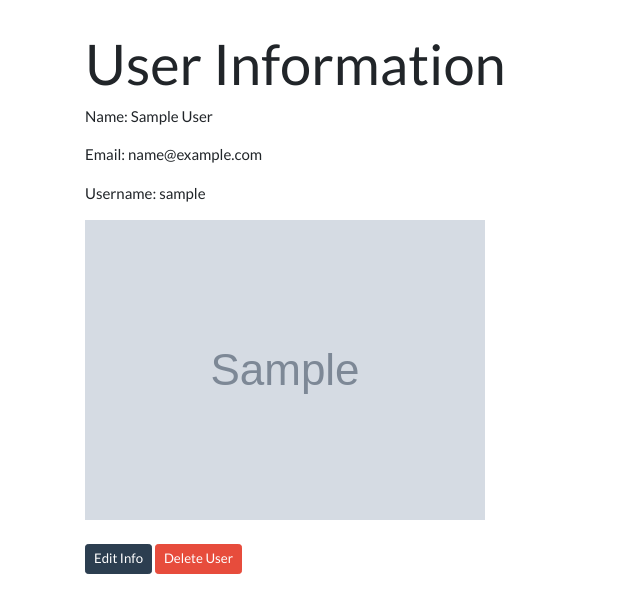
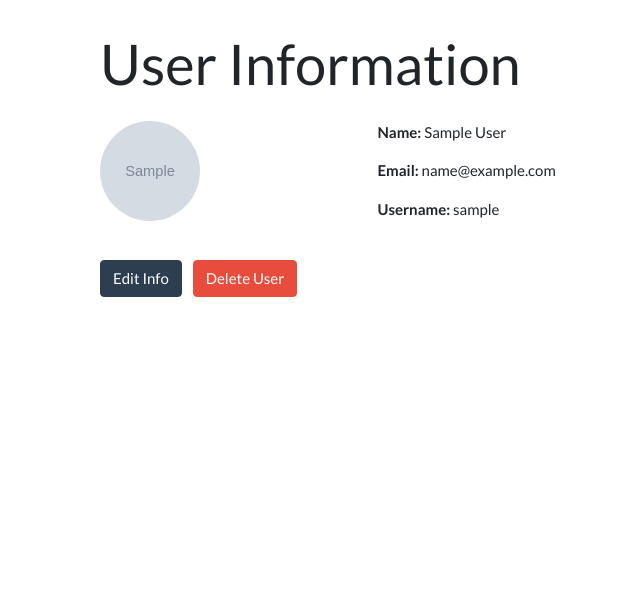
Before and after one commit to ryzac04/PoetPedia, a Flask app: template templates/users/show.html in a window 1280 px wide. Shown: the part 71-684 px from the top of the page, without its empty margins (0-640 px from the left). Run offline with Flask 3, Linux system fonts and the light colour scheme; the template is opened without the code that fills it: values that come from a table or form of the project are taken from there, others are empty; tables that the repository leaves empty hold one stand-in row (values such as "Sample post"); grey boxes marked "Sample" are stand-in pictures; some libraries are stand-ins or nearby versions.

Commit message:
Formatting changes; Editting user info will now retain prior info if not changed.

```diff
--- a/forms.py
+++ b/forms.py
@@ -30,6 +30,7 @@ class LoginForm(FlaskForm):
     username = StringField("Username", validators=[DataRequired()])
     password = PasswordField("Password", validators=[Length(min=6)])
 
+
 class EditForm(FlaskForm):
     """Form for editing user information."""
 
@@ -37,5 +38,7 @@ class EditForm(FlaskForm):
     last_name = StringField("Change Last Name")
     email = StringField("Change E-mail")
     username = StringField("Change Username")
-    password = PasswordField("Enter password to confirm changes.", validators=[Length(min=6)])
     image_url = StringField("Change Image URL")
+    password = PasswordField(
+        "Enter password to confirm changes", validators=[Length(min=6)]
+    )
--- a/static/script.js
+++ b/static/script.js
@@ -16,6 +16,8 @@ $(document).ready(function () {
 
         console.log("Poem Data:", poemData);
         console.log("Poem ID:", poemId);
+
+        // The url for the ajax request is found in poems/show.html template //
 
         $.ajax({
             url: button.closest('form').attr('action'),
--- a/static/style.css
+++ b/static/style.css
@@ -5,3 +5,7 @@
 #bookmark2 {
     cursor: pointer;
 }
+.profile-image {
+    height: 100px;
+    width: 100px;
+}
--- a/templates/poems/welcome.html
+++ b/templates/poems/welcome.html
@@ -1,6 +1,6 @@
 {% extends 'base.html' %}
 
-{% block title %}Welcome!{% endblock %}
+{% block title %}PoetPedia{% endblock %}
 
 {% block content %}
 
--- a/templates/users/edit.html
+++ b/templates/users/edit.html
@@ -6,7 +6,7 @@
 
 <h4 class="display-4">Edit Your Info</h4>
 
-<form method="POST">
+<form method="POST" class="mt-4">
 
     {{ form.hidden_tag() }}
 
--- a/templates/users/favorites.html
+++ b/templates/users/favorites.html
@@ -1,6 +1,6 @@
 {% extends 'base.html' %}
 
-{% block title %}{{user.first_name}} {{user.last_name}}{% endblock %}
+{% block title %}{{user.first_name}}'s Favorites{% endblock %}
 
 {% block content %}
 
--- a/templates/users/show.html
+++ b/templates/users/show.html
@@ -4,23 +4,29 @@
 
 {% block content %}
 
-<div>
-    <h4 class="display-4">User Information</h4>
+<div class="container mt-4">
+    <h2 class="display-4">User Information</h2>
 
-    <p>Name: {{user.first_name}} {{user.last_name}}</p>
+    <div class="row mt-4">
+        <div class="col-md-3">
+            <img src="{{user.image_url}}" alt="{{user.username}}'s profile picture"
+                class="img-fluid rounded-circle profile-image">
+        </div>
 
-    <p>Email: {{user.email}}</p>
+        <div class="col-md-9">
+            <p><strong>Name:</strong> {{user.first_name}} {{user.last_name}}</p>
+            <p><strong>Email:</strong> {{user.email}}</p>
+            <p><strong>Username:</strong> {{user.username}}</p>
+        </div>
 
-    <p>Username: {{user.username}}</p>
-
-    <img src="{{user.image_url}}" alt="{{user.username}}'s profile picture.">
-
-
+    </div>
 
     <form method="POST">
-        <button class="mt-4 btn btn-primary btn-sm" formaction="{{ url_for('edit_profile', user=user.id)}}">Edit Info</button>
-        <button class="mt-4 btn btn-danger btn-sm" formaction="{{ url_for('delete_user')}}">Delete User</button>
+        <button class="btn btn-primary mt-4 mr-2" formaction="{{ url_for('edit_profile', user=user.id)}}">Edit
+            Info</button>
+        <button class="btn btn-danger mt-4" formaction="{{ url_for('delete_user')}}">Delete User</button>
     </form>
 </div>
 
+
 {% endblock %}
--- a/utility.py
+++ b/utility.py
@@ -1,6 +1,6 @@
-from flask import Flask, flash, g
+from flask import Flask, flash
 from sqlalchemy.exc import IntegrityError
-from models import db, User, Poem, Favorite
+from models import db, User, Poem
 import requests, json
 
 API_URL = "https://poetrydb.org"
@@ -213,11 +213,20 @@ def handle_edit_profile(user, form):
             flash("Username already taken! Try again?", "danger")
             return False
 
-        user.first_name = form.first_name.data
-        user.last_name = form.last_name.data
-        user.email = form.email.data
-        user.username = new_username
-        user.image_url = form.image_url.data or "/static/images/default-pic.png"
+        if form.first_name.data:
+            user.first_name = form.first_name.data
+
+        if form.last_name.data:
+            user.last_name = form.last_name.data
+
+        if form.email.data:
+            user.email = form.email.data
+
+        if form.username.data:
+            user.username = new_username
+
+        if form.image_url.data:
+            user.image_url = form.image_url.data or "/static/images/default-pic.png"
 
         db.session.commit()
         return True
```
